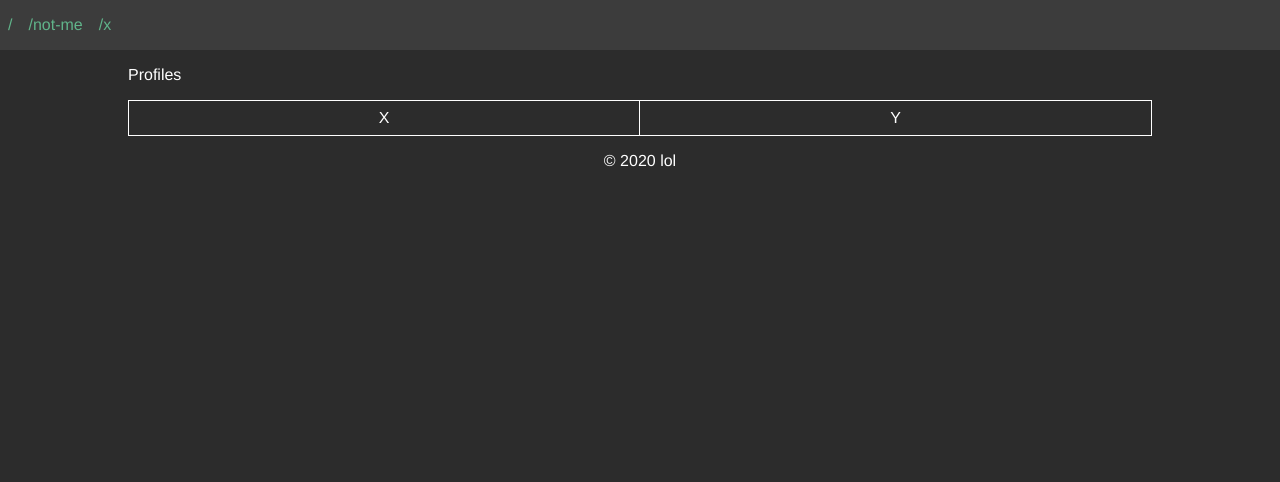
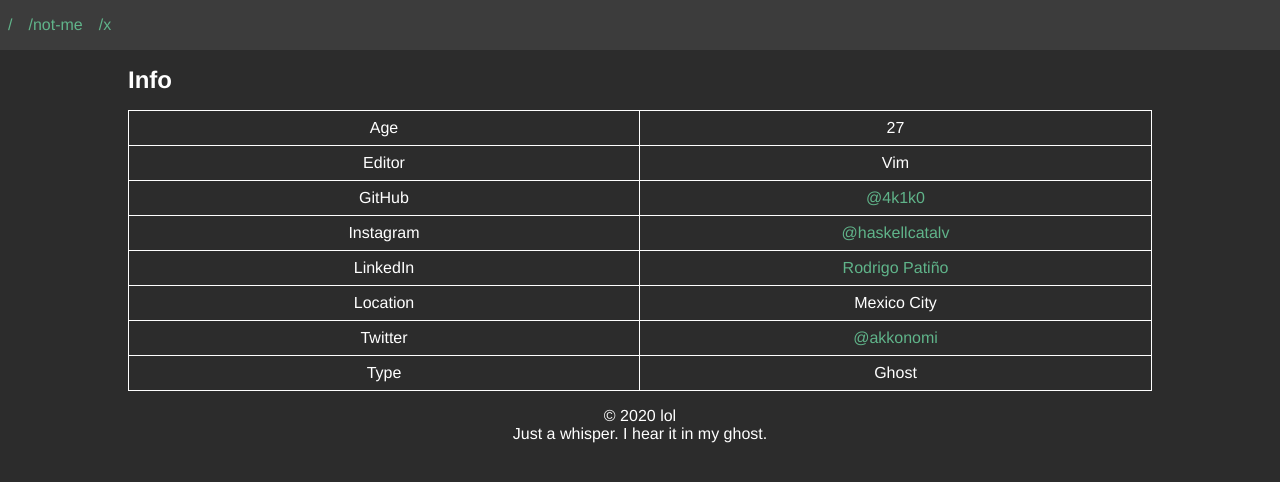
Before and after one commit to wakowarner/wakowarner.github.io, an Angular app: page /not-me in a window 1280 px wide. Shown: the top 482 px of the page. Built offline with nearby package versions, Linux system fonts and the light colour scheme.

Commit message:
Touchsssssss

```diff
--- a/src/app/models/social.model.ts
+++ b/src/app/models/social.model.ts
@@ -1,5 +1,5 @@
 export interface Social {
-  nombre: string,
-  descripcion: string,
-  url: string
+  nombre: string;
+  descripcion: string;
+  url?: string;
 }
--- a/src/app/paginas/about/about.component.html
+++ b/src/app/paginas/about/about.component.html
@@ -3,11 +3,20 @@
   <source type="image/jpeg" srcset="./assets/img/face.jpg">
   <img src="./assets/img/face.jpg" alt="">
 </picture>
-<p>
+<h2>
   Wako
-</p>
+</h2>
 <div id="info">
   <p>
     Hello, I'm <span>Rodrigo Patiño</span> - net artist, full stack developer and mostly a human disaster.
   </p>
+  <p>
+    I code, I run Linux servers and deploy software to the web.
+  </p>
+  <p>
+    Mostly I work with Node.js, Angular and relational databases. I used to code in PHP 😳 and I know a little bit of Go, Elixir and C++ (along with other programming languages).
+  </p>
+  <p>
+    You can drop me an <a href="mailto:contacto.rodrigo.patino@gmail.com?subject=Hello There!&amp;body=Hi Rodrigo, so I was looking at your website and...">email</a> or add me on <a href="https://www.linkedin.com/in/rodrigo-pati%C3%B1o-38924a186/" target="_blank" rel="noopener">LinkedIn</a>.
+  </p>
 </div>
--- a/src/app/paginas/about/about.component.scss
+++ b/src/app/paginas/about/about.component.scss
@@ -13,7 +13,7 @@ picture {
     }
   }
 }
-p {
+h2 {
   grid-column-start: 2;
   text-align: center;
 }
@@ -21,6 +21,8 @@ p {
   padding: 1rem 0;
   p {
     grid-column-start: unset;
+    text-align: center;
+    padding-bottom: 0.5rem;
     span {
       color: #f0dfaf;
       font-weight: bolder;
--- a/src/app/paginas/not-me/not-me.component.html
+++ b/src/app/paginas/not-me/not-me.component.html
@@ -1,8 +1,17 @@
-<p>Profiles</p>
+<h2>Info</h2>
 
 <div id="tabla">
-  <div class="fila">
-    <div class="columna">X</div>
-    <div class="columna">Y</div>
+  <div class="fila" *ngFor="let spec of specs">
+    <div class="columna">{{spec.nombre}}</div>
+    <div class="columna">
+      <ng-container *ngIf="spec.url; else desc">
+        <a [href]="spec.url" target="_blank" rel="noopener">
+          {{spec.descripcion}}
+        </a>
+      </ng-container>
+      <ng-template #desc>
+        {{spec.descripcion}}
+      </ng-template>
+    </div>
   </div>
 </div>
--- a/src/app/paginas/not-me/not-me.component.scss
+++ b/src/app/paginas/not-me/not-me.component.scss
@@ -1,4 +1,4 @@
-p {
+h2 {
   padding-top: 1rem;
 }
 #tabla {
--- a/src/app/paginas/not-me/not-me.component.ts
+++ b/src/app/paginas/not-me/not-me.component.ts
@@ -1,4 +1,6 @@
 import { Component, OnInit } from '@angular/core';
+import { DataService } from '../../servicios/data.service';
+import { Social } from '../../models/social.model';
 
 @Component({
   selector: 'app-not-me',
@@ -7,9 +9,14 @@ import { Component, OnInit } from '@angular/core';
 })
 export class NotMeComponent implements OnInit {
 
-  constructor() { }
+  specs: Social[] = [];
+
+  constructor(
+    private dataService: DataService
+  ) { }
 
   ngOnInit() {
+    this.specs = this.dataService.specs;
   }
 
 }
--- /dev/null
+++ b/src/app/servicios/data.service.ts
@@ -0,0 +1,51 @@
+import { Injectable } from '@angular/core';
+import { Social } from '../models/social.model';
+
+@Injectable({
+  providedIn: 'root'
+})
+export class DataService {
+
+  specs: Social[] = [
+    {
+      nombre: 'Twitter',
+      descripcion: '@akkonomi',
+      url: 'https://twitter.com/akkonomi'
+    },
+    {
+      nombre: 'LinkedIn',
+      descripcion: 'Rodrigo Patiño',
+      url: 'https://www.linkedin.com/in/rodrigo-pati%C3%B1o-38924a186/'
+    },
+    {
+      nombre: 'Instagram',
+      descripcion: '@haskellcatalv',
+      url: 'https://www.instagram.com/haskellcatalv'
+    },
+    {
+      nombre: 'GitHub',
+      descripcion: '@4k1k0',
+      url: 'https://github.com/4k1k0'
+    },
+    {
+      nombre: 'Age',
+      descripcion: '27'
+    },
+    {
+      nombre: 'Editor',
+      descripcion: 'Vim'
+    },
+    {
+      nombre: 'Type',
+      descripcion: 'Ghost'
+    },
+    {
+      nombre: 'Location',
+      descripcion: 'Mexico City'
+    }
+  ];
+
+  constructor() {
+    this.specs.sort((a: Social, b: Social) => a.nombre.toLowerCase() > b.nombre.toLowerCase() ? 1 : -1);
+  }
+}
--- a/src/app/shared/footer/footer.component.html
+++ b/src/app/shared/footer/footer.component.html
@@ -2,4 +2,7 @@
   <p>
     © {{ ano }} lol
   </p>
+  <p>
+    Just a whisper. I hear it in my ghost.
+  </p>
 </footer>
--- a/src/app/shared/footer/footer.component.scss
+++ b/src/app/shared/footer/footer.component.scss
@@ -1,6 +1,7 @@
 footer {
   display: grid;
   grid-template-columns: 10% 80% 10%;
+  padding-bottom: 1rem;
   p {
     grid-column-start: 2;
     text-align: center;
```
